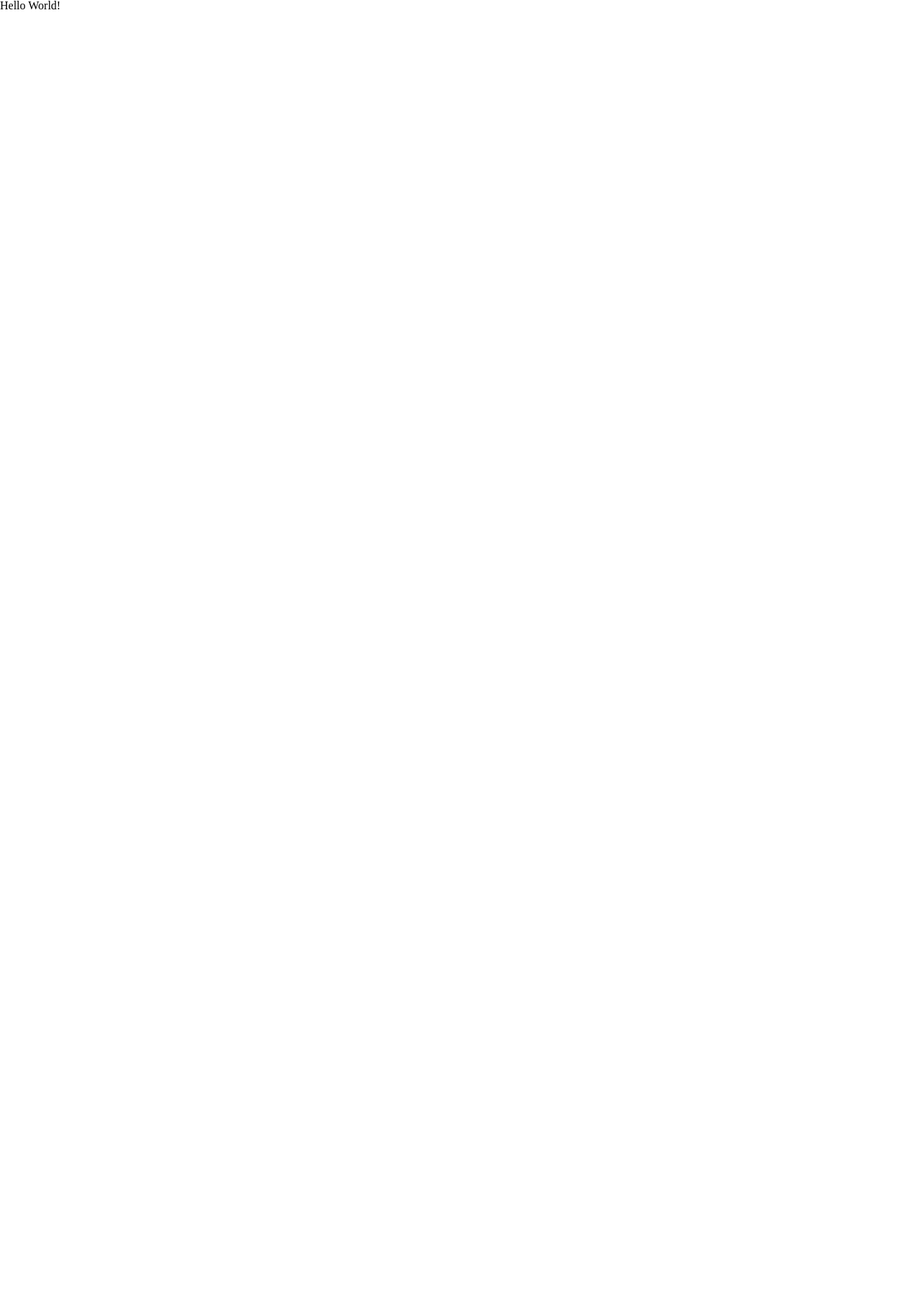
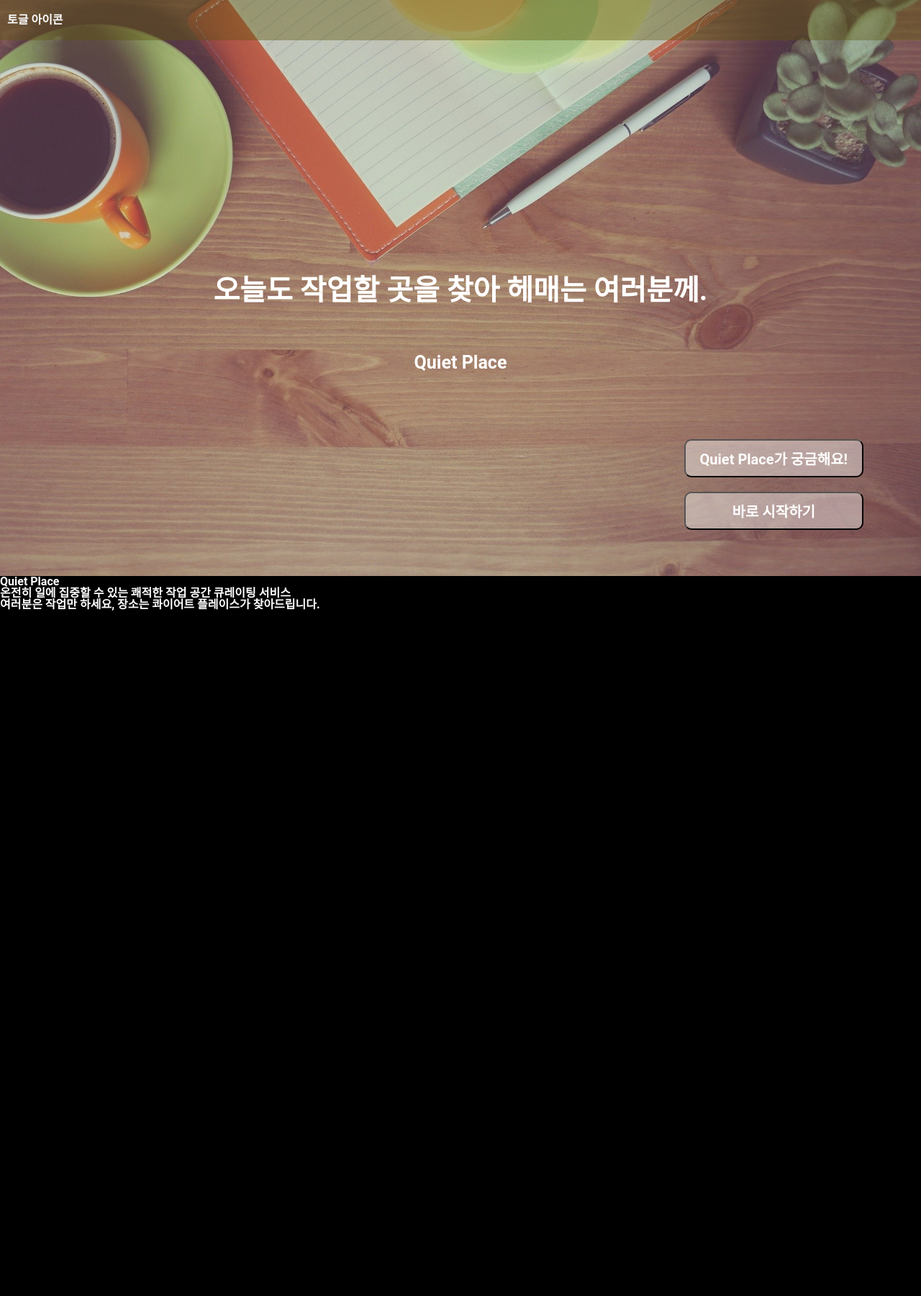
Before and after one commit to JwahoonKim/QuietPlace, a Django app: page / in a window 1280 px wide. Before the commit the page is almost empty. Shown: the whole page at 72% size. Before the commit the page ends 13 px from the top, so only its background shows below. Run offline with Django 3.2, Linux system fonts and the light colour scheme; style sheets or scripts are compiled from the project's sources; some libraries are stand-ins or nearby versions.

Commit message:
[feat] 메인 페이지 추가

```diff
--- /dev/null
+++ b/quietPlace/static/quietPlace/scss/index.scss
@@ -0,0 +1,87 @@
+body {
+  font-family: Roboto;
+  font-style: normal;
+  font-weight: bold;
+  background-image: url("../image/Main_Background.jpg");
+  background-repeat: no-repeat;
+  background-size: 100% 800px;
+  color: white;
+}
+
+#Main_landing {
+  height: 450px;
+}
+
+.Menu_Header {
+  padding: 20px 10px;
+  background-color: rgba(94, 85, 11, 0.4);
+  position: fixed;
+  top: 0;
+  /* width: 100% */
+  left: 0;
+  right: 0;
+}
+
+.Main_intro {
+  margin-top: 350px;
+  margin-bottom: 50px;
+  height: 200px;
+  display: flex;
+  flex-direction: column;
+  justify-content: space-around;
+  align-items: center;
+  color: white;
+}
+
+.Main_intro {
+  div {
+    font-family: Roboto;
+    font-style: normal;
+    font-weight: bold;
+    display: flex;
+    justify-content: center;
+    text-align: center;
+  }
+}
+
+#Main_IntroMsg {
+  font-size: 40px;
+}
+
+#Main_QP {
+  font-size: 25px;
+}
+
+#Main_Button_Container {
+  display: flex;
+  justify-content: flex-end;
+}
+
+#Main_Button_Container {
+  div {
+    display: flex;
+    flex-direction: column;
+    justify-content: center;
+    align-items: stretch;
+  }
+}
+
+#Main_Button_Container {
+  button {
+    margin: 10px 80px;
+    font-family: Roboto;
+    font-style: normal;
+    font-weight: bold;
+    font-size: 20px;
+    color: white;
+    background-color: rgba(255, 255, 255, 0.4);
+    border-radius: 10px;
+    border-color: none;
+    padding: 10px 20px;
+  }
+}
+
+.Main_Introduction {
+  height: 1000px;
+  background-color: rgba(0, 0, 0, 1);
+}
--- a/quietPlace/templates/quietPlace/index.html
+++ b/quietPlace/templates/quietPlace/index.html
@@ -1,22 +1,58 @@
 <!DOCTYPE html>
 <html>
   <head>
-    <meta charset='utf-8'>
-    {% comment %} {% load static %}은 템플릿 태그는 정적 파일의 절대 URL을 생성합니다. {% endcomment %}
-    {% load static %}
-    {% comment %} 아래 코드를 추가해주어야 scss 사용가능 {% endcomment %}
-    {% load sass_tags %}
-    {% comment %} resetCss 적용 {% endcomment %}
-    <link rel="stylesheet" type="text/css" href="{% sass_src 'quietPlace/scss/resetCss.scss' %}">
-    {% comment %} js를 작성해서 html에 연결해주려면 아래와 같이 쓰자. {% endcomment %}
-    {% comment %} type='module' 속성은 6주차 세미나자료에서 찾아보자! js 코드들의 전역변수화를 방지하는 역할인듯 {% endcomment %}
-    {% comment %} <script type='module' src="{% static 'queitPlace/js/작성한js.js' %}"></script> {% endcomment %}
-
-    {% comment %} axios 비동기 방식을 사용하기 위한 코드, axios 라이브러리 추가 {% endcomment %}
+    <meta charset="utf-8" />
+    {% comment %} {% load static %}은 템플릿 태그는 정적 파일의 절대 URL을
+    생성합니다. {% endcomment %} {% load static %} {% comment %} 아래 코드를
+    추가해주어야 scss 사용가능 {% endcomment %} {% load sass_tags %} {%comment%}
+    resetCss 적용 {% endcomment %}
+    <link
+      rel="stylesheet"
+      type="text/css"
+      href="{% sass_src 'quietPlace/scss/resetCss.scss' %}"
+    />
+    <link
+      rel="stylesheet"
+      type="text/css"
+      href="{% sass_src 'quietPlace/scss/index.scss' %}"
+    />
+    {% comment %} js를 작성해서 html에 연결해주려면 아래와 같이 쓰자. {%
+    endcomment %} {% comment %} type='module' 속성은 6주차 세미나자료에서
+    찾아보자! js 코드들의 전역변수화를 방지하는 역할인듯 {% endcomment %}
+    <script
+      type="module"
+      src="{% static 'queitPlace/js/작성한js.js' %}"
+    ></script>
+    {% comment %} axios 비동기 방식을 사용하기 위한 코드, axios 라이브러리 추가
+    {% endcomment %}
     <script src="https://cdnjs.cloudflare.com/ajax/libs/axios/0.19.0/axios.min.js"></script>
-    <title>snulion</title>
+    <title>Queit Place!</title>
   </head>
   <body>
-    <h1>Hello World!</h1>
+    <header class="Menu_Header">
+      <p>토글 아이콘</p>
+    </header>
+    <div id="Main_landing">
+      <div class="Main_intro">
+        <div id="Main_IntroMsg">오늘도 작업할 곳을 찾아 헤매는 여러분께.</div>
+        <div id="Main_QP">Quiet Place</div>
+      </div>
+      <div id="Main_Button_Container">
+        <div>
+          <button>Quiet Place가 궁금해요!</button>
+          <button>바로 시작하기</button>
+        </div>
+      </div>
+    </div>
+    <div class="Main_Introduction">
+      <div>
+        <h2>Quiet Place</h2>
+        <p>
+          온전히 일에 집중할 수 있는 쾌적한 작업 공간 큐레이팅 서비스<br />
+          여러분은 작업만 하세요, 장소는 콰이어트 플레이스가 찾아드립니다.
+        </p>
+      </div>
+      <div class=""></div>
+    </div>
   </body>
 </html>
```
Also changed, not shown: quietPlace/models.py (line endings or trailing spaces), quietPlace/static/quietPlace/image/Main_Background.jpg (added).
